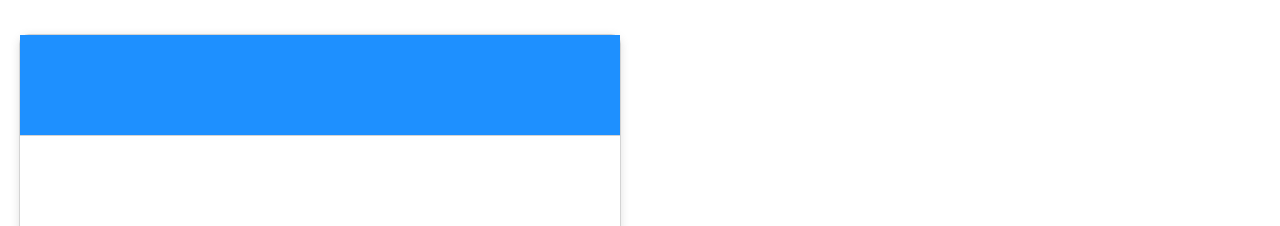
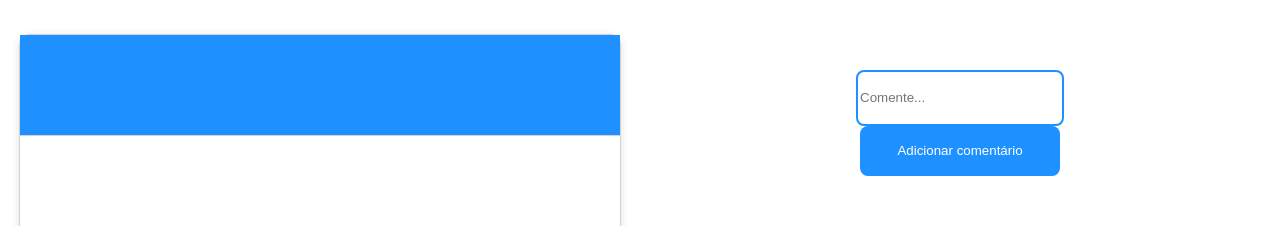
Before and after one commit to LCDS97/projeto_Logging-System, a React (Create React App) app in the folder client/: page /post/1 in a window 1280 px wide. Shown: the part 215-441 px from the top of the page. Built offline with nearby package versions, Linux system fonts and the light colour scheme; no server answers.

Commit message:
Adicionado comentarios aos post individual

```diff
--- a/client/src/App.css
+++ b/client/src/App.css
@@ -143,6 +143,48 @@ span {
   place-items: center;
 }
 
+.rightSide .addCommentContainer {
+  flex: 20%;
+  width: 100%;
+  display: grid;
+  place-items: center;
+  margin-top: 25px;
+}
+
+.addCommentContainer input,
+button {
+  width: 200px;
+  height: 50px;
+  border-radius: 8px;
+  border: none;
+}
+
+.addCommentContainer button {
+  background-color: dodgerblue;
+  color: white;
+}
+
+.addCommentContainer input {
+  border: 2px solid dodgerblue;
+}
+
+.rightSide .listOfComments {
+  flex: 80%;
+  width: 100%;
+  display: flex;
+  flex-direction: column;
+  align-items: center;
+}
+
+.listOfComments .comment {
+  width: 70%;
+  height: auto;
+  padding: 30px;
+  border: 1px solid lightgray;
+  border-radius: 5px;
+  margin-top: 20px;
+}
+
 #individual {
   height: 500px;
   width: 600px;
--- a/client/src/App.js
+++ b/client/src/App.js
@@ -6,7 +6,8 @@ import CreatePost from "./pages/CreatePost";
 import Post from "./pages/Post";
 
 function App() {
-    return <div className="App">
+    return (
+    <div className="App">
       <Router>
         <div className="navbar">
         <Link to="/"> Home Page</Link>
@@ -19,6 +20,7 @@ function App() {
         </Switch>
       </Router>
     </div>
+    );
 
 }
 
--- a/client/src/pages/Home.js
+++ b/client/src/pages/Home.js
@@ -21,15 +21,15 @@ function Home() {
         <div>
         {listOfPosts.map((value, key) => {
         return (
-          <div className="post" onClick={() => {history.push(`/post/${value.id}`);}}>
+          <div key ={key} className="post" onClick={() => {history.push(`/post/${value.id}`);}}>
             <div className="title">{value.title} </div>
             <div className="body">{value.postText} </div>
             <div className="footer">{value.username} </div>
           </div>
-        )
+        );
       })}
         </div>
-    )
+    );
 }
 
 export default Home
--- a/client/src/pages/Post.js
+++ b/client/src/pages/Post.js
@@ -1,16 +1,30 @@
-import React, { useEffect, useState } from 'react';
-import {useParams} from 'react-router-dom';
-import axios from 'axios';
+import React, { useEffect, useState } from "react";
+import {useParams} from "react-router-dom";
+import axios from "axios";
 
 function Post() {
     let { id } = useParams();
     const [postObject, setPostObject ] = useState({});
+    const [comments, setComments] = useState([]);
+    const [newComment, setNewComment] = useState("");
 
     useEffect(() => {
         axios.get(`http://localhost:3001/posts/byId/${id}`).then((response) => {
             setPostObject(response.data);
         });
-    });
+
+        axios.get(`http://localhost:3001/comments/${id}`).then((response) => {
+            setComments(response.data);
+        });
+    }, [id]);
+
+    const addComment = () => {
+        axios.post("http://localhost:3001/comments", {commentBody: newComment, PostId: id}).then((response) => {
+            const commentToAdd = {commentBody: newComment}
+            setComments([...comments, commentToAdd]);
+            setNewComment("")
+        })
+    }
 
     return (
         <div className="postPage">
@@ -21,9 +35,19 @@ function Post() {
                 <div className="footer">{postObject.username}</div>
                 </div>
             </div>
-            <div className="rightSide">Seção - Comentários</div>
+            <div className="rightSide">
+                <div className="addCommentContainer">
+                    <input type="text" placeholder="Comente..." autoComplete="off" value={newComment} onChange={(event) => {setNewComment(event.target.value)}}/>
+                    <button onClick={addComment}>Adicionar comentário</button>
+                </div>
+                <div className="listOfComments">
+                    {comments.map((comment, key) => {
+                        return <div key ={key} className="comment"> {comment.commentBody}</div>
+                    })}
+                </div>
+            </div>
         </div>
     )
 }
 
-export default Post
+export default Post;
```
Also changed, not shown: 2 other files (tests, documents, lock files or other folders).
